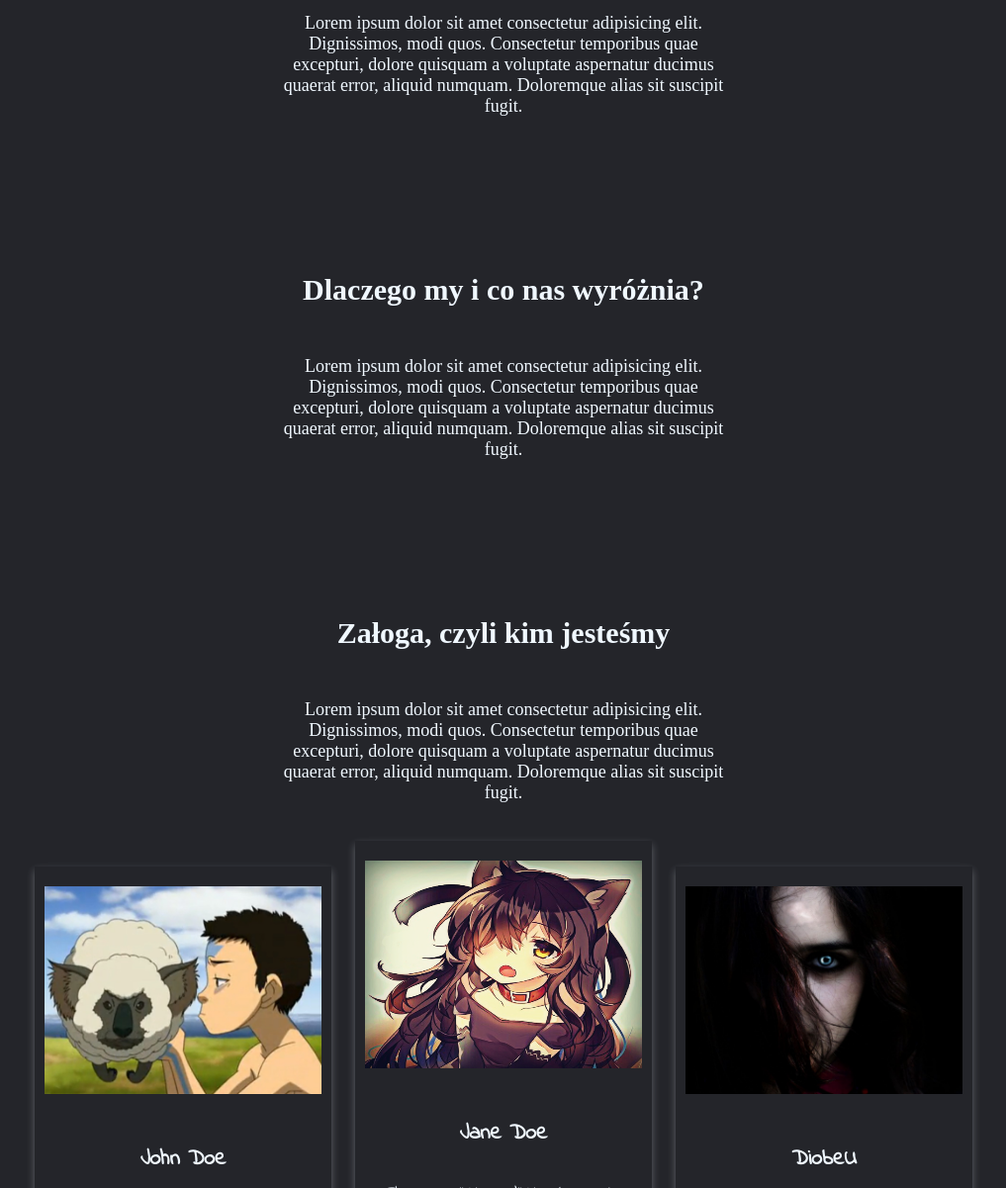
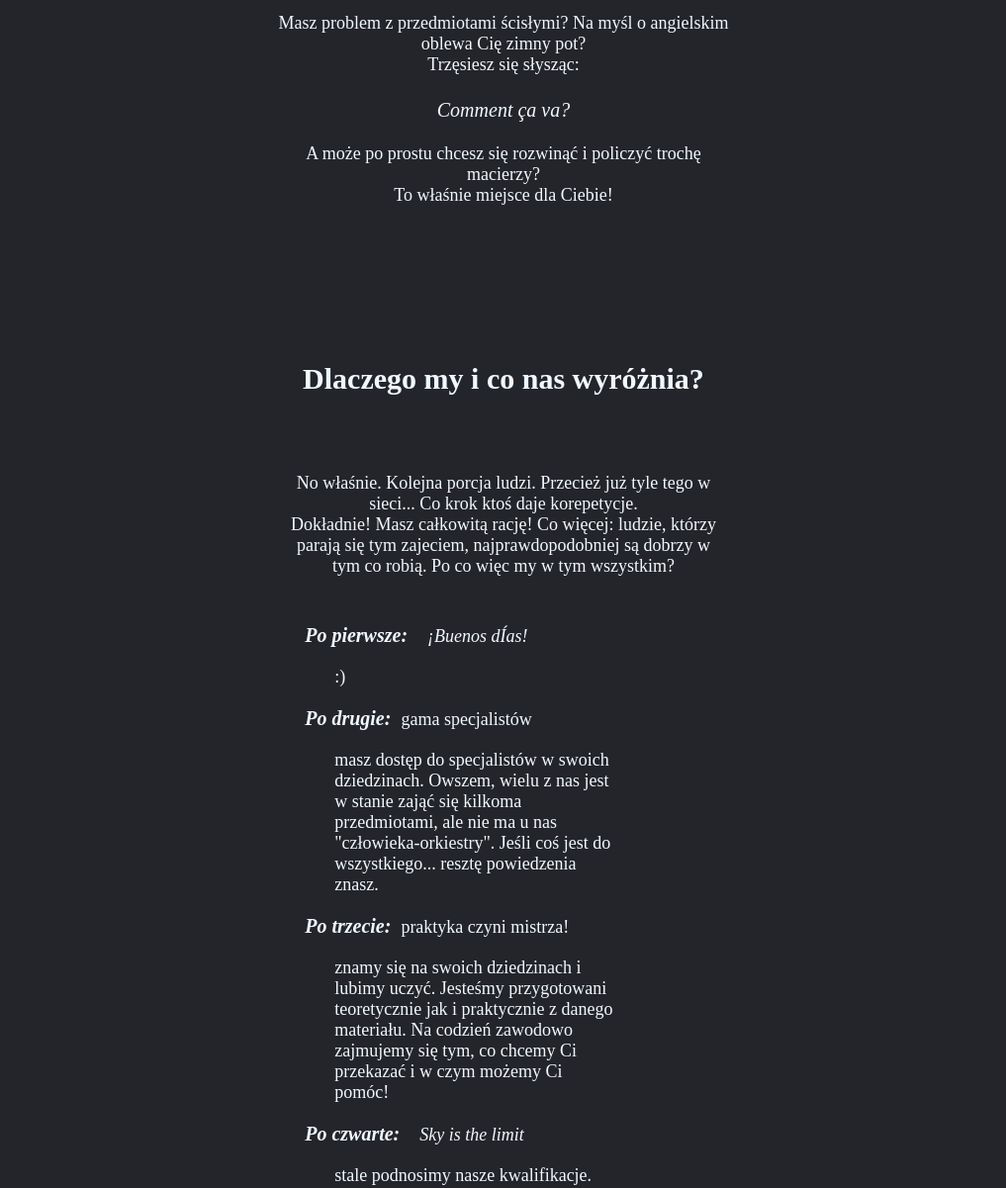
Before and after one commit to korepetycje-czeladz/korepetycje-czeladz.github.io, a plain HTML site: page index.html in a window 1280 px wide. Shown: the part 514-1715 px from the top of the page at 99% size, without its empty margins (131-1148 px from the left). Drawn offline with nearby package versions, Linux system fonts and the light colour scheme; a web font is replaced by a local one.

Commit message:
add info

```diff
--- a/index.html
+++ b/index.html
@@ -29,19 +29,50 @@
       Nie ma trudnych przedmiotów. Są tylko słabi nauczyciele.
     </p>
     <p class="description">
-      Lorem ipsum dolor sit amet consectetur adipisicing elit. Dignissimos, modi quos. Consectetur temporibus quae excepturi, dolore quisquam a voluptate aspernatur ducimus quaerat error, aliquid numquam. Doloremque alias sit suscipit fugit.
+      Masz problem z przedmiotami ścisłymi? Na myśl o angielskim oblewa Cię zimny pot?
+      <br>
+      Trzęsiesz się słysząc: <p class="i-wo-bg">Comment ça va?</p>
+    </p>
+    <p class="description-continue">
+      A może po prostu chcesz się rozwinąć i policzyć trochę macierzy?
+      <br>
+      To właśnie miejsce dla Ciebie!
     </p>
   </div>
   <div id="why">
     <h3 class="title">Dlaczego my i co nas wyróżnia?</h3>
-    <p class="description">
-      Lorem ipsum dolor sit amet consectetur adipisicing elit. Dignissimos, modi quos. Consectetur temporibus quae excepturi, dolore quisquam a voluptate aspernatur ducimus quaerat error, aliquid numquam. Doloremque alias sit suscipit fugit.
-    </p>
+    <div class="description">
+      <p>
+        No właśnie. Kolejna porcja ludzi. Przecież już tyle tego w sieci... Co krok ktoś daje korepetycje.
+        <br>
+        Dokładnie! Masz całkowitą rację! Co więcej: ludzie, którzy parają się tym zajeciem, najprawdopodobniej są dobrzy w tym co robią. Po co więc my w tym wszystkim?
+      </p>
+      <dl>
+        <dt><div class="question">Po pierwsze:</div><i>&#xa1;Buenos d&#xcd;as!</i></dt>
+        <dd>:)</dd>
+
+        <dt><div class="question">Po drugie:</div>gama specjalistów</dt>
+        <dd>masz dostęp do specjalistów w swoich dziedzinach. Owszem, wielu z nas jest w stanie zająć się kilkoma przedmiotami, ale nie ma u nas "człowieka-orkiestry". Jeśli coś jest do wszystkiego... resztę powiedzenia znasz.</dd>
+
+        <dt><div class="question">Po trzecie:</div>praktyka czyni mistrza!</dt>
+        <dd>znamy się na swoich dziedzinach i lubimy uczyć. Jesteśmy przygotowani teoretycznie jak i praktycznie z danego materiału. Na codzień zawodowo zajmujemy się tym, co chcemy Ci przekazać i w czym możemy Ci pomóc!</dd>
+
+        <dt><div class="question">Po czwarte:</div><i>Sky is the limit</i></dt>
+        <dd>stale podnosimy nasze kwalifikacje. Tutaj nie ma za wiele do napisania. Jak powiedział Konfucjusz: <div class="i-wo-bg">Wiem, że nic nie wiem</div></dd>
+
+        <dt><div class="question">Po piąte:</div>zero nudy</dt>
+        <dd>jeśli nie udało się nam wpuścić Cię w maliny z powyższym cytatem (autorem jest oczywiście Sokrates), to punkt dla Ciebie! Umiejętność czytania i wyciagania wniosków, lekcja pierwsza!</dd>
+      </dl>
+    </div>
   </div>
   <div id="about">
     <h3 class="title">Załoga, czyli kim jesteśmy</h3>
     <p class="description">
-      Lorem ipsum dolor sit amet consectetur adipisicing elit. Dignissimos, modi quos. Consectetur temporibus quae excepturi, dolore quisquam a voluptate aspernatur ducimus quaerat error, aliquid numquam. Doloremque alias sit suscipit fugit.
+      Kim jesteśmy? Skąd przyszliśmy? Dokąd zmierzamy?
+      <br>
+      Poznaj nas! Zobacz z kim przyjdzie Ci spedzić cenne minuty nauki!
+      <br>
+      Sprawdź, kto wypruje Ci kartki z zeszytu, a kto od razu wyrzuci go za okno!
     </p>
     <!-- card 1 -->
     <div class="card">
--- a/style.css
+++ b/style.css
@@ -29,6 +29,14 @@
   font-size: 18px;
   margin-left: 30%;
   margin-right: 30%;
+}
+
+.description-continue {
+  font-family: "Patrick Hand SC";
+  font-size: 18px;
+  margin-left: 30%;
+  margin-right: 30%;
+  margin-top: -70px;
 }
 
 .bg-img {
@@ -163,6 +171,15 @@ dd {
   font-style: italic;
   font-weight: bold;
   display: inline;
+}
+
+.i-wo-bg {
+  font-size: 20px;
+  font-style: italic;
+  display: inline;
+  background: none;
+  display: inline-block;
+  margin-top: -20px;
 }
 
  /* The flip card container - set the width and height to whatever you want. We have added the border property to demonstrate that the flip itself goes out of the box on hover (remove perspective if you don't want the 3D effect */
```
